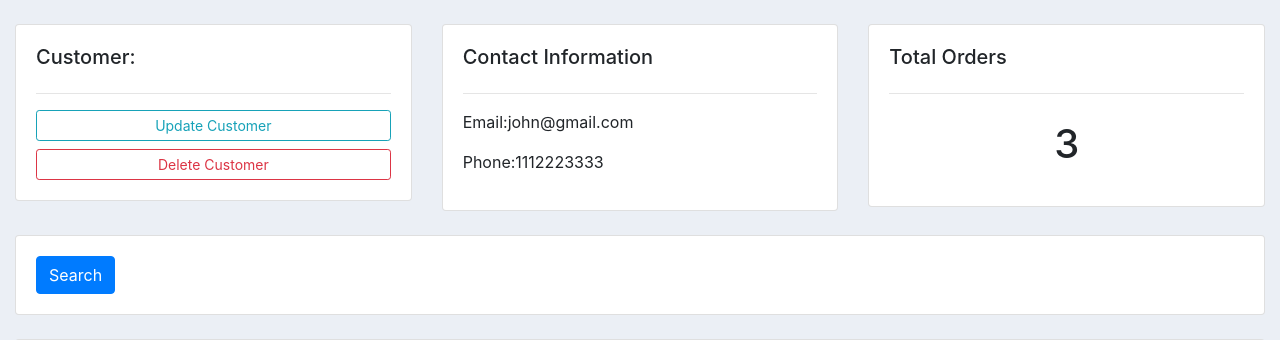
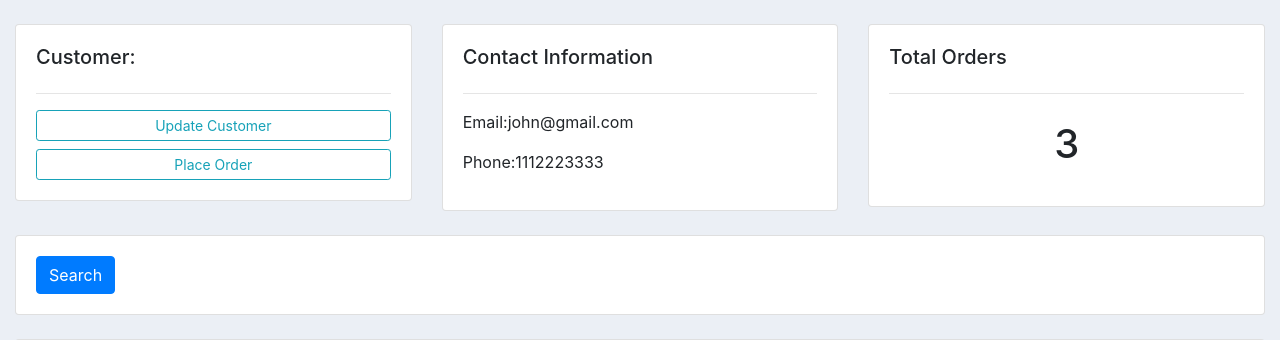
Before and after one commit to crispad/django_tutorial, a Django app: page /customer/1/ in a window 1280 px wide. Shown: the part 59-399 px from the top of the page. Run offline with Django 3.2, Linux system fonts and the light colour scheme; data comes from the database, SQL or seed files in the repository; both versions use the stored data as it was after the commit; some libraries are stand-ins or nearby versions.

Commit message:
created auto fill for for customer place order

```diff
--- a/crm/accounts/templates/accounts/customer.html
+++ b/crm/accounts/templates/accounts/customer.html
@@ -10,7 +10,7 @@
 			<h5>Customer:</h5>
 			<hr>
 			<a class="btn btn-outline-info  btn-sm btn-block" href="">Update Customer</a>
-			<a class="btn btn-outline-danger  btn-sm btn-block" href="">Delete Customer</a>
+			<a class="btn btn-outline-info  btn-sm btn-block" href="{% url 'create_order' customer.id %}">Place Order</a>
 
 		</div>
 	</div>
--- a/crm/accounts/templates/accounts/dashboard.html
+++ b/crm/accounts/templates/accounts/dashboard.html
@@ -34,7 +34,7 @@
 		<h5>LAST 5 ORDERS</h5>
 		<hr>
 		<div class="card card-body">
-			<a class="btn btn-primary  btn-sm btn-block" href="{% url 'create_order' %}">Create Order</a>
+
 			<table class="table table-sm">
 				<tr>
 					<th>Product</th>
--- a/crm/accounts/templates/accounts/order_form.html
+++ b/crm/accounts/templates/accounts/order_form.html
@@ -7,7 +7,11 @@
         <div class="card card-body">
             <form action="" method="POST">
                 {% csrf_token %}
-                {{form}}
+                    {{ formset.management_form }}
+                {% for form in formset %}
+                    {{form }}
+                    <hr>
+                    {% endfor %}
 
                 <input type="submit" name="Submit">
             </form>
--- a/crm/accounts/urls.py
+++ b/crm/accounts/urls.py
@@ -6,7 +6,7 @@ urlpatterns = [
     path('products/', views.products, name="products"),
     path('customer/<str:pk_test>/', views.customer, name="customer"),
 
-    path('create_order/', views.createOrder, name="create_order"),
+    path('create_order/<str:pk>/', views.createOrder, name="create_order"),
     path('update_order/<str:pk>/', views.updateOrder, name="update_order"),
     path('delete_order/<str:pk>/', views.deleteOrder, name="delete_order"),
 ]
--- a/crm/accounts/views.py
+++ b/crm/accounts/views.py
@@ -1,7 +1,10 @@
 from django.shortcuts import render, redirect
 from django.http import HttpResponse
+from django .forms import inlineformset_factory
 from .models import *
 from .forms import OrderForm
+
+
 
 def home(request):
     orders = Order.objects.all()
@@ -29,16 +32,20 @@ def customer(request, pk_test):
     context = {'customer':customer, 'orders':orders, 'order_count': order_count}
     return render(request, 'accounts/customer.html', context)
 
-def createOrder(request):
+def createOrder(request, pk):
+    OrderFormSet = inlineformset_factory(Customer, Order, fields=('product', 'status'), extra=10 )
+    customer = Customer.objects.get(id=pk)
+    #form = OrderForm(initial={'customer': customer })
+    formset = OrderFormSet(queryset=Order.objects.none(), instance=customer)
 
-    form = OrderForm()
     if request.method == 'POST':
         #print('Printing POST:', request.POST)
-        if form.is_valid():
-            form.save()
+        formset = OrderFormSet(request.POST, instance=customer)
+        if formset.is_valid():
+            formset.save()
             return redirect('/')
 
-    context = {'form': form}
+    context = {'formset': formset}
     return render(request, 'accounts/order_form.html', context)
 
 def updateOrder(request, pk):
```
Also changed, not shown: crm/db.sqlite3.
